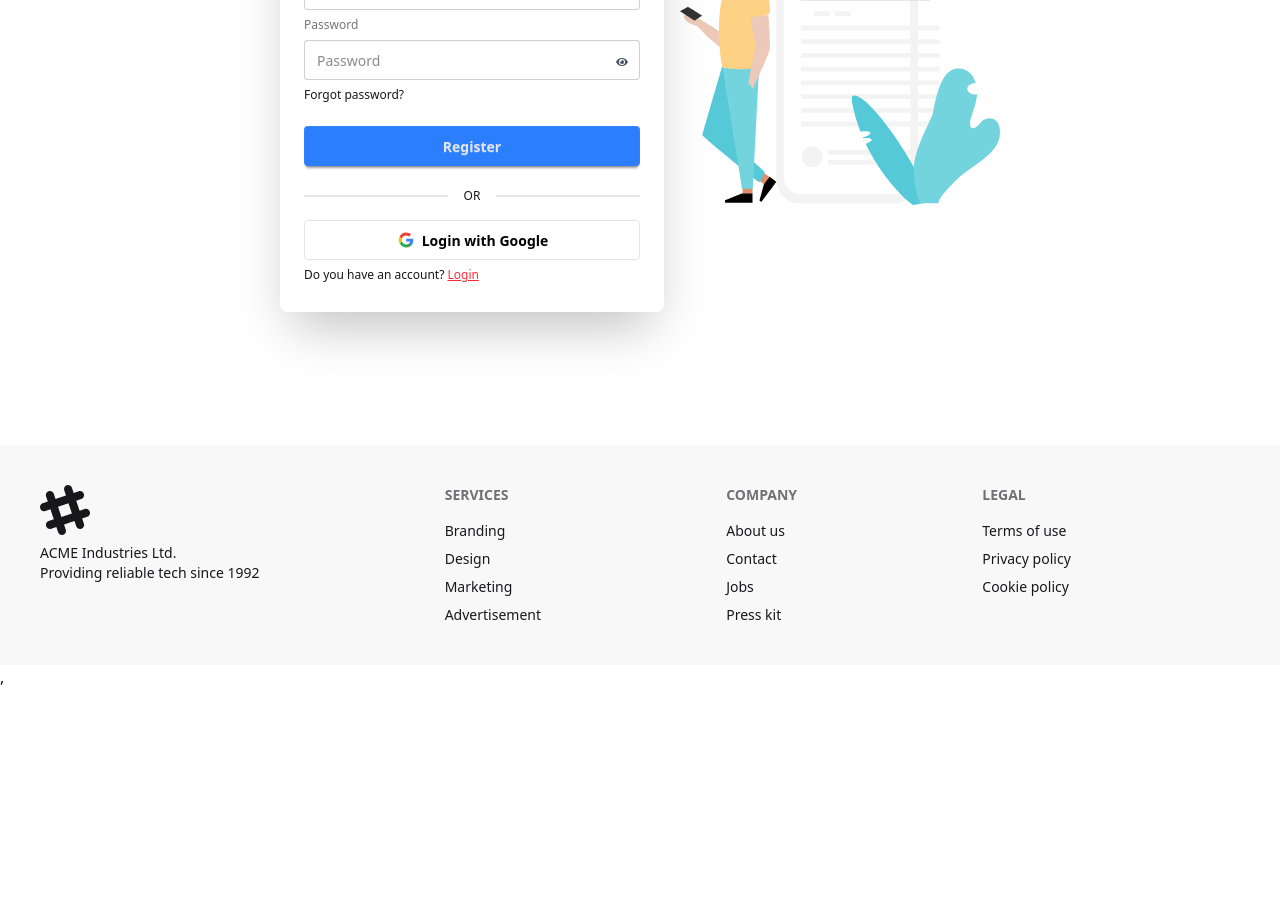
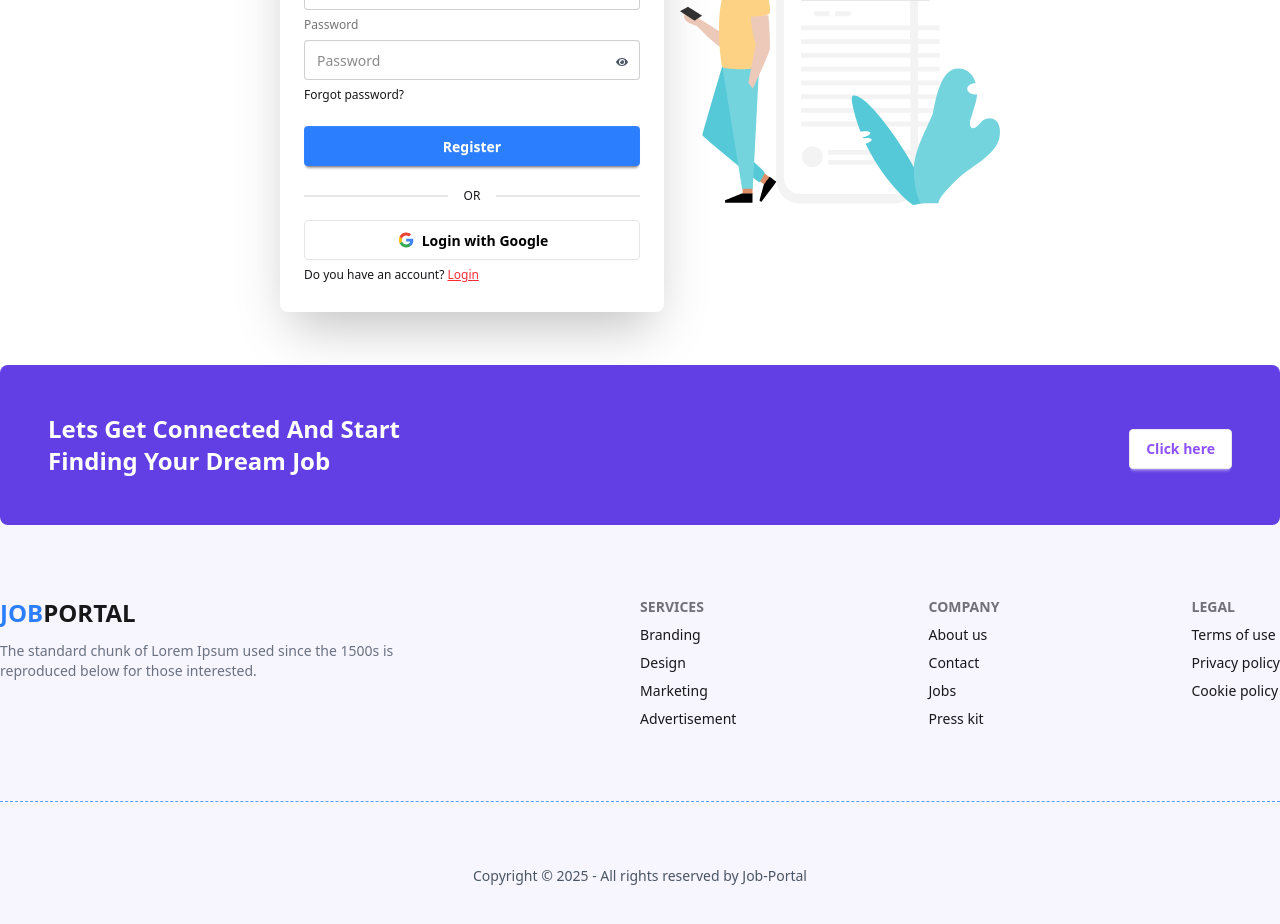
Before and after one commit to iftakhersifat/job-portal-client, a React (Vite) app: page /register in a window 1280 px wide. Shown: the part 420-1344 px from the top of the page. Before the commit the page ends 1109 px from the top, so only its background shows below. Built offline with nearby package versions, Linux system fonts and the light colour scheme; no server answers.

Commit message:
added footer

```diff
--- a/src/Components/Pages/Footer.jsx
+++ b/src/Components/Pages/Footer.jsx
@@ -2,46 +2,56 @@ import React from 'react';
 
 const Footer = () => {
     return (
-        <footer className="container mx-auto footer sm:footer-horizontal bg-base-200 text-base-content p-10">
-  <aside>
-    <svg
-      width="50"
-      height="50"
-      viewBox="0 0 24 24"
-      xmlns="http://www.w3.org/2000/svg"
-      fillRule="evenodd"
-      clipRule="evenodd"
-      className="fill-current">
-      <path
-        d="M22.672 15.226l-2.432.811.841 2.515c.33 1.019-.209 2.127-1.23 2.456-1.15.325-2.148-.321-2.463-1.226l-.84-2.518-5.013 1.677.84 2.517c.391 1.203-.434 2.542-1.831 2.542-.88 0-1.601-.564-1.86-1.314l-.842-2.516-2.431.809c-1.135.328-2.145-.317-2.463-1.229-.329-1.018.211-2.127 1.231-2.456l2.432-.809-1.621-4.823-2.432.808c-1.355.384-2.558-.59-2.558-1.839 0-.817.509-1.582 1.327-1.846l2.433-.809-.842-2.515c-.33-1.02.211-2.129 1.232-2.458 1.02-.329 2.13.209 2.461 1.229l.842 2.515 5.011-1.677-.839-2.517c-.403-1.238.484-2.553 1.843-2.553.819 0 1.585.509 1.85 1.326l.841 2.517 2.431-.81c1.02-.33 2.131.211 2.461 1.229.332 1.018-.21 2.126-1.23 2.456l-2.433.809 1.622 4.823 2.433-.809c1.242-.401 2.557.484 2.557 1.838 0 .819-.51 1.583-1.328 1.847m-8.992-6.428l-5.01 1.675 1.619 4.828 5.011-1.674-1.62-4.829z"></path>
-    </svg>
-    <p>
-      ACME Industries Ltd.
-      <br />
-      Providing reliable tech since 1992
-    </p>
-  </aside>
-  <nav>
+        <footer className="footer relative bg-[#613FE50D] py-20 px-6 md:px-0">
+
+  {/* Top Banner */}
+  <div className='container mx-auto flex flex-col md:flex-row justify-between items-center md:items-start bg-[#613FE5] rounded-lg p-7 md:p-12 -mt-45 md:-mt-40'>
+    <h1 className='text-white text-2xl max-w-md md:max-w-[400px] font-bold text-center md:text-left'>
+      Lets Get Connected And Start  Finding Your Dream Job
+    </h1>
+    <button className='btn bg-white text-violet-500 mt-4 md:mt-4'>Click here</button>
+  </div>
+
+  {/* Main Footer */}
+  <div className='container mx-auto mt-8 flex flex-col md:flex-row justify-between space-y-8 md:space-y-0'>
+    <div className='space-y-3'>
+      <h1 className="font-bold text-2xl"><span className='text-blue-500'>JOB</span>PORTAL</h1>
+      <p className='text-gray-500 max-w-md'>The standard chunk of Lorem Ipsum used since the 1500s is reproduced below for those interested.</p>
+    </div>
+
+    <nav className='flex flex-col space-y-2'>
       <h6 className="footer-title">Services</h6>
       <a className="link link-hover">Branding</a>
       <a className="link link-hover">Design</a>
       <a className="link link-hover">Marketing</a>
       <a className="link link-hover">Advertisement</a>
     </nav>
-  <nav>
+
+    <nav className='flex flex-col space-y-2'>
       <h6 className="footer-title">Company</h6>
       <a className="link link-hover">About us</a>
       <a className="link link-hover">Contact</a>
       <a className="link link-hover">Jobs</a>
       <a className="link link-hover">Press kit</a>
     </nav>
-  <nav>
+
+    <nav className='flex flex-col space-y-2'>
       <h6 className="footer-title">Legal</h6>
       <a className="link link-hover">Terms of use</a>
       <a className="link link-hover">Privacy policy</a>
       <a className="link link-hover">Cookie policy</a>
     </nav>
+  </div>
+
+  {/* Horizontal dashed line */}
+  <div className="w-full border-t-[1px] border-t-blue-400 border-dashed mt-8"></div>
+
+  <p className="mx-auto mt-6 text-center text-gray-600">
+    Copyright © {new Date().getFullYear()} - All rights reserved by Job-Portal
+  </p>
 </footer>
+
+
     );
 };
 
--- a/src/Components/Pages/Home.jsx
+++ b/src/Components/Pages/Home.jsx
@@ -8,11 +8,11 @@ const Home = () => {
     return (
         <div className=''>
             <Banner></Banner>
-            <div className='bg-gradient-to-r from-purple-50 to-white'>
+
             <Steps></Steps>
             <Recent></Recent>
             <Testimonial></Testimonial>
-            </div>
+
         </div>
     );
 };
--- a/src/Components/Pages/Login.jsx
+++ b/src/Components/Pages/Login.jsx
@@ -12,6 +12,7 @@ const Login = () => {
   // password show & off
   const [showPassword, setShowPassword]= useState(false);
 
+
   // navigate
   const navigate = useNavigate();
 
@@ -19,6 +20,8 @@ const Login = () => {
 
     const handelLogin=e=>{
         e.preventDefault();
+
+
 
         const email =e.target.email.value;
         const password =e.target.password.value;
@@ -59,7 +62,7 @@ const Login = () => {
 
 
           <div><a className="link link-hover">Forgot password?</a></div>
-          <button className="btn btn-neutral mt-4 bg-blue-500 hover:bg-blue-700 border-0">Login</button>
+          <button className="btn btn-neutral mt-4 text-white bg-blue-500 hover:bg-blue-700 border-0">Login</button>
 
           <SocialLogin></SocialLogin>
 
--- a/src/Components/Pages/Register.jsx
+++ b/src/Components/Pages/Register.jsx
@@ -10,7 +10,10 @@ const Register = () => {
   const navigate = useNavigate();
   const { createUser, UpdateUser } = use(AuthContext);
 
+  // show password
   const [showPassword, setShowPassword] = useState(false);
+  const [error, setError] = useState('');
+  const passwordRegex = /^(?=.*[a-z])(?=.*[A-Z]).{8,}$/;
 
   const handelRegister = e => {
     e.preventDefault();
@@ -21,6 +24,11 @@ const Register = () => {
     const photo = e.target.photo.value;
 
     console.log(name, email, password, photo);
+
+    if (!passwordRegex.test(password)) {
+      setError("Password must contain at least one uppercase letter, one lowercase letter, and be at least 8 characters long.");
+      return;
+    }
 
     createUser(email, password)
       .then(result => {
@@ -83,11 +91,12 @@ const Register = () => {
                     {showPassword ? <FaEyeSlash /> : <FaEye />}
                   </button>
                 </div>
+                {error && <p className="text-red-500 dark:text-red-400 text-sm">{error}</p>}
 
                 <div>
                   <a className="link link-hover">Forgot password?</a>
                 </div>
-                <button className="btn btn-neutral mt-4 bg-blue-500 hover:bg-blue-700 border-0">Register</button>
+                <button className="btn btn-neutral text-white mt-4 bg-blue-500 hover:bg-blue-700 border-0">Register</button>
 
                 <SocialLogin />
                 <Link to="/login">
--- a/src/Components/Pages/Testimonial.jsx
+++ b/src/Components/Pages/Testimonial.jsx
@@ -60,7 +60,7 @@ const testimonials = [
 
 const Testimonial = () => {
   return (
-    <section className="container mx-auto text-center py-16 px-6 md:px-0">
+    <section className="container mx-auto text-center mb-18 py-16 px-6 md:px-0">
       {/* Heading */}
       <h4 className="text-indigo-600 font-medium">Clients Testimonials</h4>
       <h2 className="text-3xl md:text-4xl font-bold my-2">
@@ -80,14 +80,14 @@ const Testimonial = () => {
         spaceBetween={30}
         slidesPerView={1}
         breakpoints={{
-          768: { slidesPerView: 1 },
+          768: { slidesPerView: 2 },
           1024: { slidesPerView: 3 },
         }}
 
       >
         {testimonials.map((item, i) => (
           <SwiperSlide key={i}>
-            <div className="bg-violet-50 mb-1 md:mb-2 p-6 md:h-[300px] h-[330px] rounded-2xl shadow-md hover:shadow-lg transition text-center">
+            <div className="bg-violet-50 mb-1 md:mb-8 lg:mb-2 p-6 md:h-[300px] h-[330px] rounded-2xl shadow-md hover:shadow-lg transition text-center">
               <FaQuoteLeft className="text-3xl text-purple-500 mb-4 mx-auto" />
               <p className="text-gray-600 text-sm">{item.text}</p>
 
```
Lines whose indentation alone changed are shown as unchanged.
